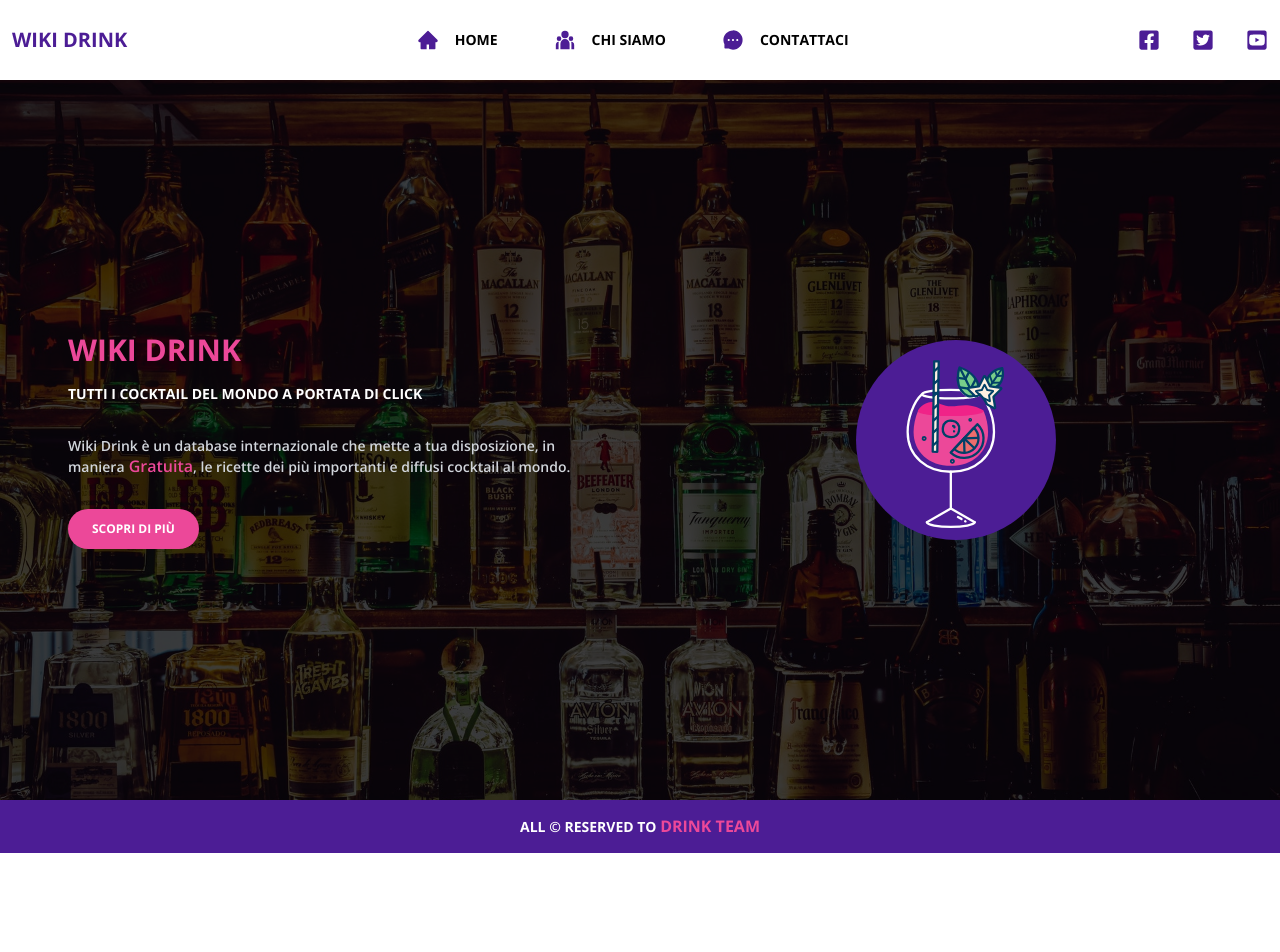
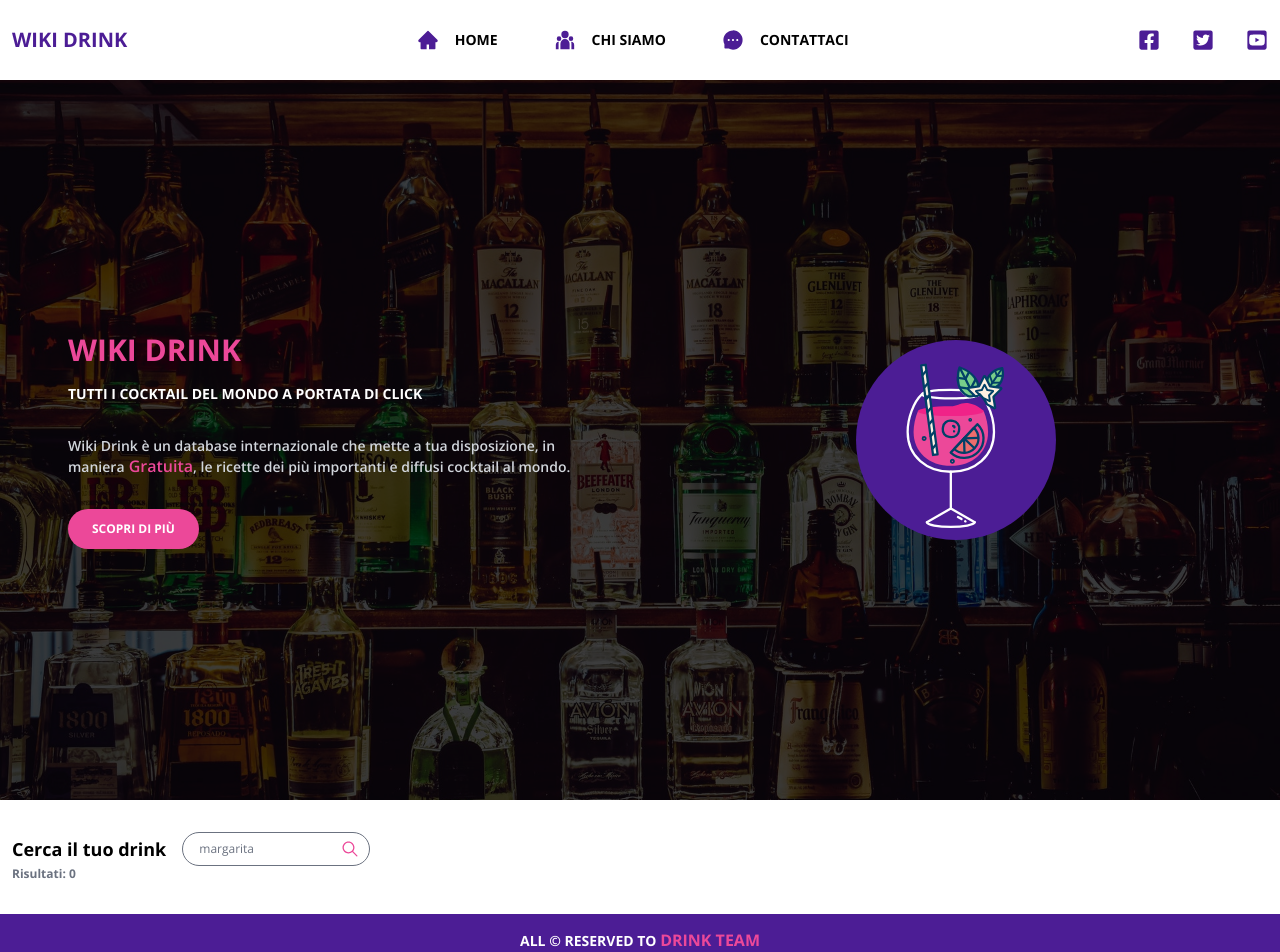
Before and after one commit to Simone823/wiki-drinks-react, a React (Create React App) app: page / in a window 1280 px wide. Shown: the top 952 px of the page. Before the commit the page ends 853 px from the top, so only its background shows below. Built offline with nearby package versions, Linux system fonts and the light colour scheme.

Commit message:
input search home

```diff
--- /dev/null
+++ b/src/assets/css/pages/home.css
@@ -0,0 +1,22 @@
+/* home */
+#home .search-bar form .input-search {
+    position: relative;
+}
+
+#home .search-bar form .input-search input {
+    border: 1px solid;
+    border-color: var(--gray-500);
+    max-width: 100%;
+}
+
+#home .search-bar form .input-search button {
+    position: absolute;
+    top: 50%;
+    transform: translateY(-50%);
+    right: 10px;
+}
+
+#home .search-bar form .input-search input:focus-visible,
+#home .search-bar form .input-search input:focus {
+    outline-color: var(--gray-500);
+}
--- a/src/pages/Home.js
+++ b/src/pages/Home.js
@@ -1,6 +1,8 @@
-import React from 'react';
+import React, {useState} from 'react';
+import '../assets/css/pages/home.css';
 import { Link } from 'react-router-dom';
 import Lottie from 'lottie-react';
+import { IoIosSearch } from "react-icons/io";
 
 // import hero component
 import Hero from '../components/Hero';
@@ -12,6 +14,9 @@
 import animationData from '../assets/animation/heroHome.json';
 
 function Home() {
+  // drink input set drink input
+  const [drinkInput, setDrinkInput] = useState('margarita');
+
   return (
     <section id='home'>
       {/* hero */}
@@ -43,6 +48,30 @@
           </div>
         </div>
       </Hero>
+
+      {/* container */}
+      <div className='container mx-auto px-3 py-8'>
+        {/* search bar */}
+        <div className='search-bar'>
+          <form className='flex items-center gap-4 flex-wrap'>
+            {/* drink */}
+            <label htmlFor='drink' className='font-bold text-lg'>Cerca il tuo drink</label>
+
+            {/* input & btn submit */}
+            <div className='input-search'>
+              <input onChange={(e) => setDrinkInput(e.target.value)} value={drinkInput} className='rounded-full py-2 px-4 text-xs text-gray-500' type='text' name='drink' id='drink' placeholder='Inserisci il nome del drink' />
+
+              {/* btn submit */}
+              <button type='submit'>
+                <IoIosSearch className='text-xl text-pink-500'/>
+              </button>
+            </div>
+          </form>
+
+          {/* result */}
+          <h5 className='result text-xs font-bold text-gray-500'>Risultati: 0</h5>
+        </div>
+      </div>
     </section>
   )
 }
```
